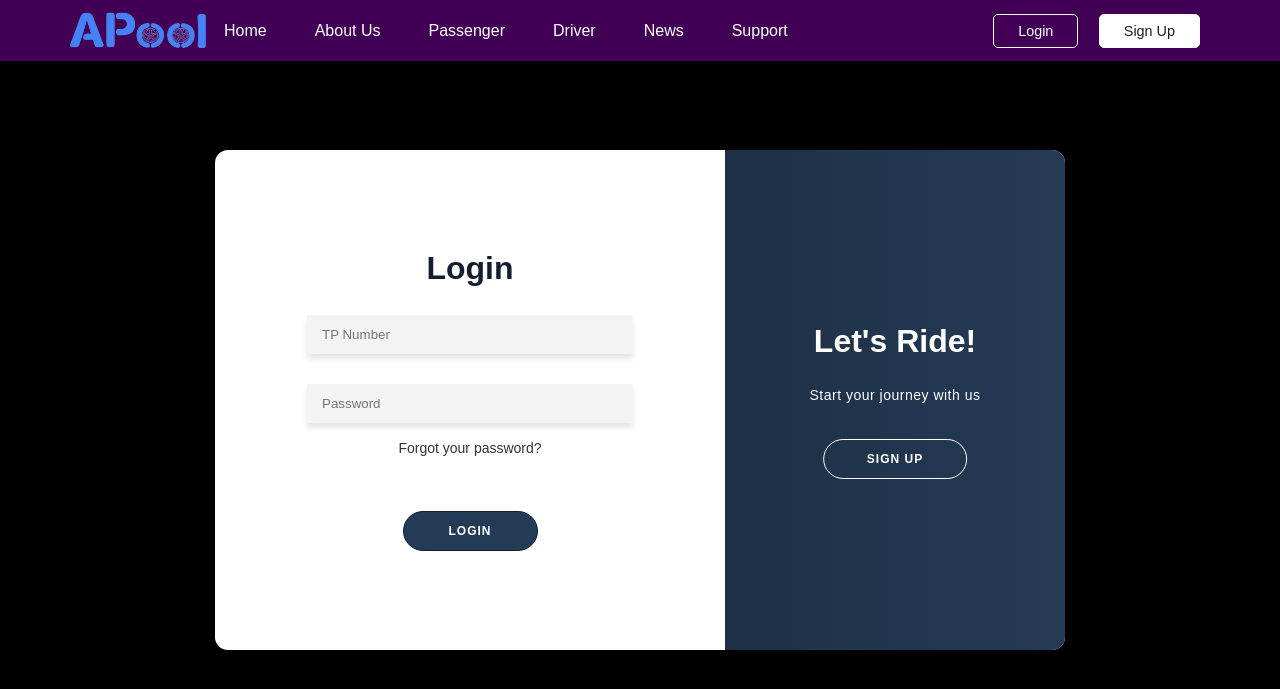
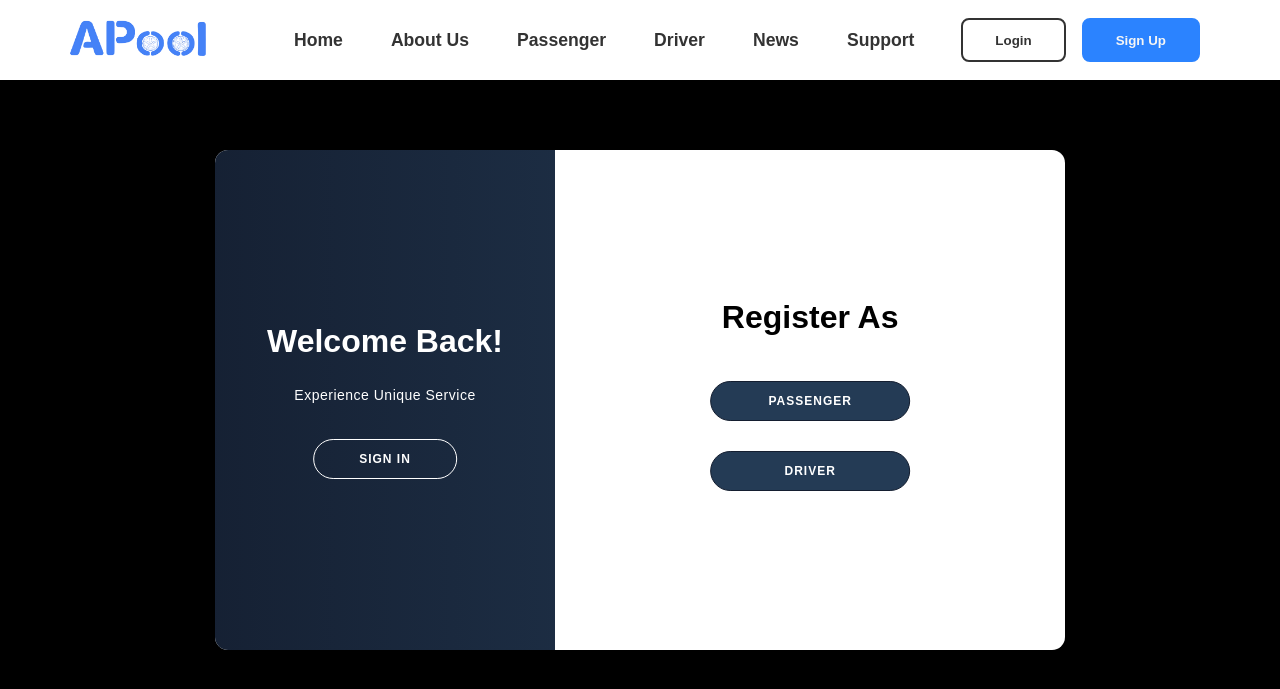
Before and after one commit to WeeLip0513/Capstone-Project, a PHP site: page /Capstone-Project/loginpage.php?action=signup in a window 1280 px wide. Shown: the top 689 px of the page. Run offline with PHP 8.4, Linux system fonts and the light colour scheme.

Commit message:
header update

```diff
--- a/carpool/css/headerHomepage.css
+++ b/carpool/css/headerHomepage.css
@@ -1,4 +1,4 @@
-*{
+* {
     margin: 0;
     padding: 0;
     font-family: Arial, Helvetica;
@@ -6,25 +6,30 @@
     /* border: 3px solid red; */
 }
 
-body{
+
+body {
     background: black;
 }
 
-.navbar{
+.navbar {
     position: fixed;
+    top: 0;
+    left: 0;
+    right: 0;
+    z-index: 1000;
     display: flex;
     justify-content: space-between;
     align-items: center;
-    padding: 0.5rem 4rem;
+    padding: 1rem 4rem;
     /* background: linear-gradient(90deg, #1a237e, #0d47a1); */
-    background: #410055;
-    box-shadow: 0 2px 10px rgba(0,0,0,0.5);
-    position: relative;
+    /* background: #410055; */
+    background: rgb(255, 255, 255) !important;
+    box-shadow: 0 2px 10px rgba(0, 0, 0, 0.5);
 }
 
 .logo {
     width: 150px;
-    height: 45px;
+    height: auto;
     align-items: left;
 }
 
@@ -34,97 +39,96 @@ body{
 
 }
 
-.navlinks{
-    margin-left: 10px;
+.navlinks {
+    margin-left: 5rem;
     list-style: none;
     display: flex;
     gap: 3rem;
     align-items: center;
 }
 
-.navlinks li a{
+.navlinks li {
+    display: flex;
+    align-items: center;
+}
+
+.navlinks a {
     text-decoration: none;
-    color: white;
-    font-size: 1rem;
+    color: #333;
+    font-weight: 550 !important;
+    font-size: 1.1rem;
+    margin: 0;
     transition: color 0.3 ease;
 }
 
-
-.navlinks li a:hover{
-    color: #ffc107
+.navlinks a:hover {
+    color: #2b64ff;
 }
 
-/*dropdown*/
-.dropdown{
-    position: relative;
+.navlinks a.active,
+.navlinks a:focus {
+    color: #2b64ff;
 }
 
-.dropdown-content {
-    display: none;
-    position: absolute;
-    background: white;
-    min-width: none;
-    box-shadow: 0 8px 16px rgba(0,0,0,0.1);
-    border-radius: 4px;
-    top: 100%;
-    left: 0;
-    margin-top: 0.5rem;
+.navlinks a.active:hover {
+    color: #2b64ff
 }
 
-.dropdown-content li{
-    list-style: none;
-}
-
-.dropdown-content li a{
-    color: #1a237e;
-    padding: 12px 16px;
-    text-decoration: none;
-    display: block;
-    transition: background-color 0.3 ease;
-}
-
-.dropdown:hover .dropdown-content{
-    display: block;
-}
-
-.dropdown-content li a:hover{
-    background-color: #f5f5f5;
-    color: #1c0da1;
-
-}
 /* Button styles */
-.buttons{
+.buttons {
+    display: flex;
     margin-left: auto;
     margin-right: 1rem;
 }
 
-.login, .signup {
+.login,
+.signup {
+    margin: auto;
     align-items: center;
-    padding: 0.5rem 1.5rem;
-    border-radius: 5px;
+    padding: 0.8rem 2rem;
+    border-radius: 8px;
     cursor: pointer;
-    font-size: 0.9rem;
-    transition: all 0.3s ease;
+    font-weight: 600;
+    transition: transform 0.3s cubic-bezier(0.25, 0.46, 0.45, 0.94), box-shadow 0.3s ease;
+    transform: scale(1);
 }
 
 .login {
     background: transparent;
-    border: 1px solid white;
-    color: white;
+    border: 2px solid #333;
+    color: #333;
 }
 
 .signup {
-    background: white;
-    border: 1px solid white;
-    color: #1a1a2e;
+    background: #2b83ff;
+    border: 2px solid #2b83ff;
+    color: #f5f5f5;
     margin-left: 1rem;
 }
 
-.login:hover {
-    background: rgba(255, 255, 255, 0.2);
+.login:hover,
+.signup:hover {
+    transform: scale(1.01);
+    box-shadow: 0 4px 12px rgba(0, 0, 0, 0.2);
 }
 
+.login:active,
+.signup-active {
+    transform: scale(0.98);
+    transition: transform 0.15s ease;
+}
+
+/* .login:hover {
+    background: rgba(255, 255, 255, 0.2) !important;
+    border: 2px solid #f5f5f5;
+    color: #f5f5f5;
+} */
+
 .signup:hover {
-    background: #ffc107;
-    color: #343a40;
+    /* background: #ffc107; */
+    background: #f5f5f5;
+    border: 2px solid #2b83ff !important;
+    color: #6183EF;
 }
+
+/* #6183EF */
--- a/carpool/css/login.css
+++ b/carpool/css/login.css
@@ -4,6 +4,26 @@
     --linear-grad: linear-gradient(to right, #141E30, #243B55);
     --grad-clr1: #141E30;
     --grad-clr2: #243B55;
+}
+
+*{
+    margin: 0;
+    padding: 0;
+    font-family: Arial, Helvetica;
+    box-sizing: border-box;
+}
+
+body {
+    padding-top: 80px !important;
+}
+
+.navbar {
+    position: fixed;
+    top: 0;
+    left: 0;
+    right: 0;
+    height: 80px; /* Set explicit height to match homepage */
+    z-index: 1000;
 }
 
 .login-all-container {
--- a/carpool/headerHomepage.php
+++ b/carpool/headerHomepage.php
@@ -1,8 +1,9 @@
 <?php
-    include("dbconn.php");
+include("dbconn.php");
 ?>
 <!DOCTYPE html>
 <html lang="en">
+
 <head>
     <meta charset="UTF-8">
     <meta name="viewport" content="width=device-width, initial-scale=1.0">
@@ -11,27 +12,30 @@
 
     <!-- <title>headerHomepage</title> -->
 </head>
+
 <body>
+    <?php
+    $currentPage = basename($_SERVER['PHP_SELF']);
+    ?>
+
     <div class="navbar">
         <div class="logo"><img src="image/logo.png" alt="logo"></div>
-        <ul class = "navlinks">
-            <li><a href="#">Home</a></li>
-            <li><a href="#">About Us</a></li>
-            <li><a href="#">Passenger</a></li>
-            <li><a href="#">Driver</a></li>
-            <li><a href="#">News</a></li>
-            <li class="dropdown">
-                <a href="#">Support</a>
-                <ul class="dropdown-content">
-                    <li><a href="">FAQ</a></li>
-                </ul>
-            </li>
+        <ul class="navlinks">
+            <li><a href="homepage.php" class="<?= ($currentPage == 'homepage.php') ? 'active' : '' ?>">Home</a></li>
+            <li><a href="#" class="<?= ($currentPage == 'about.php') ? 'active' : '' ?>">About Us</a></li>
+            <li><a href="passenger/passengerPage.php"
+                    class="<?= ($currentPage == 'passengerPage.php') ? 'active' : '' ?>">Passenger</a></li>
+            <li><a href="driverRegistration.php"
+                    class="<?= ($currentPage == 'driverRegistration.php') ? 'active' : '' ?>">Driver</a></li>
+            <li><a href="#" class="<?= ($currentPage == 'news.php') ? 'active' : '' ?>">News</a></li>
+            <li><a href="#" class="<?= ($currentPage == 'support.php') ? 'active' : '' ?>">Support</a></li>
         </ul>
         <div class="buttons">
-            <button class="login">Login</button>
-            <button class="signup">Sign Up</button>
+            <a href="loginpage.php"><button class="login">Login</button></a>
+            <a href="loginpage.php?action=signup"><button class="signup">Sign Up</button></a>
         </div>
     </div>
-    <!-- for home page -->
+
 </body>
+
 </html>
--- a/carpool/homepage.php
+++ b/carpool/homepage.php
@@ -1,6 +1,6 @@
 <?php
-    include ("dbconn.php");
-    include ("headerHomepage.php");
+include("dbconn.php");
+include("headerHomepage.php");
 ?>
 <!DOCTYPE html>
 <html lang="en">
--- a/carpool/loginpage.php
+++ b/carpool/loginpage.php
@@ -1,6 +1,8 @@
 <?php
 include("dbconn.php");
 include("headerHomepage.php");
+
+$showSignup = isset($_GET['action']) && $_GET['action'] === 'signup';
 ?>
 
 <!DOCTYPE html>
@@ -14,7 +16,7 @@ include("headerHomepage.php");
 </head>
 
 <body>
-    <div class="login-all-container" id="login-all-container">
+    <div class="login-all-container <?= $showSignup ? 'signup-right-active' : '' ?>" id="login-all-container">
         <div class="login-container sign-in-container">
             <form id="form" action="/Capstone-Project/carpool/php/login/loginValid.php" method="POST">
                 <h1>Login</h1>
@@ -55,6 +57,18 @@ include("headerHomepage.php");
             <button id="overlayBtn"></button>
         </div>
     </div>
+    <script>
+        document.addEventListener('DOMContentLoaded', () => {
+            // Check if we came from navbar signup
+            const urlParams = new URLSearchParams(window.location.search);
+            if (urlParams.get('action') === 'signup') {
+                // Trigger the sliding effect after short delay
+                setTimeout(() => {
+                    document.querySelector('.login-all-container').classList.add('signup-right-active');
+                }, 100);
+            }
+        });
+    </script>
 
     <script>
         const loginallcontainer = document.getElementById('login-all-container')
@@ -145,6 +159,10 @@ include("headerHomepage.php");
                     tpError.style.display = 'none';
                     tpLabel.style.background = 'green';
                     tpLabel.style.width = '100%';
+                } else {
+                    tpError.style.display = 'block';
+                    tpLabel.style.background = 'red';
+                    tpLabel.style.width = '100%';
                 }
             });
 
@@ -152,6 +170,10 @@ include("headerHomepage.php");
                 if (this.value.trim()) {
                     passwordError.style.display = 'none';
                     passwordLabel.style.background = 'green';
+                    passwordLabel.style.width = '100%';
+                } else {
+                    passwordError.style.display = 'block';
+                    passwordLabel.style.background = 'red';
                     passwordLabel.style.width = '100%';
                 }
             });
@@ -240,32 +262,6 @@ include("headerHomepage.php");
                     showFeedback(feedback, 'Connection error. Please try again.', 'red');
                 });
         });
-
-
-        // if (!validateEmail(email)) {
-        //     showFeedback(feedback, 'Please enter a valid email address', 'red');
-        //     return;
-        // }
-        // showFeedback(feedback, 'Checking email...', 'var(--grad-clr1)');
-
-        // setTimeout(() => {
-        //     if (!existEmails.includes(email)) {
-        //         showFeedback(feedback, "Email not found.", 'red');
-        //         return;
-        //     }
-
-        //     showFeedback(feedback, 'Reset link sent to your email!', 'green');
-        //     setTimeout(() => {
-        //         document.getElementById('passwordResetModal').style.display = 'none';
-        //         feedback.style.display = 'none';
-        //         this.reset();
-        //     }, 2000);
-        // }, 1500);
-
-
-
-
-
     </script>
 </body>
 
```
